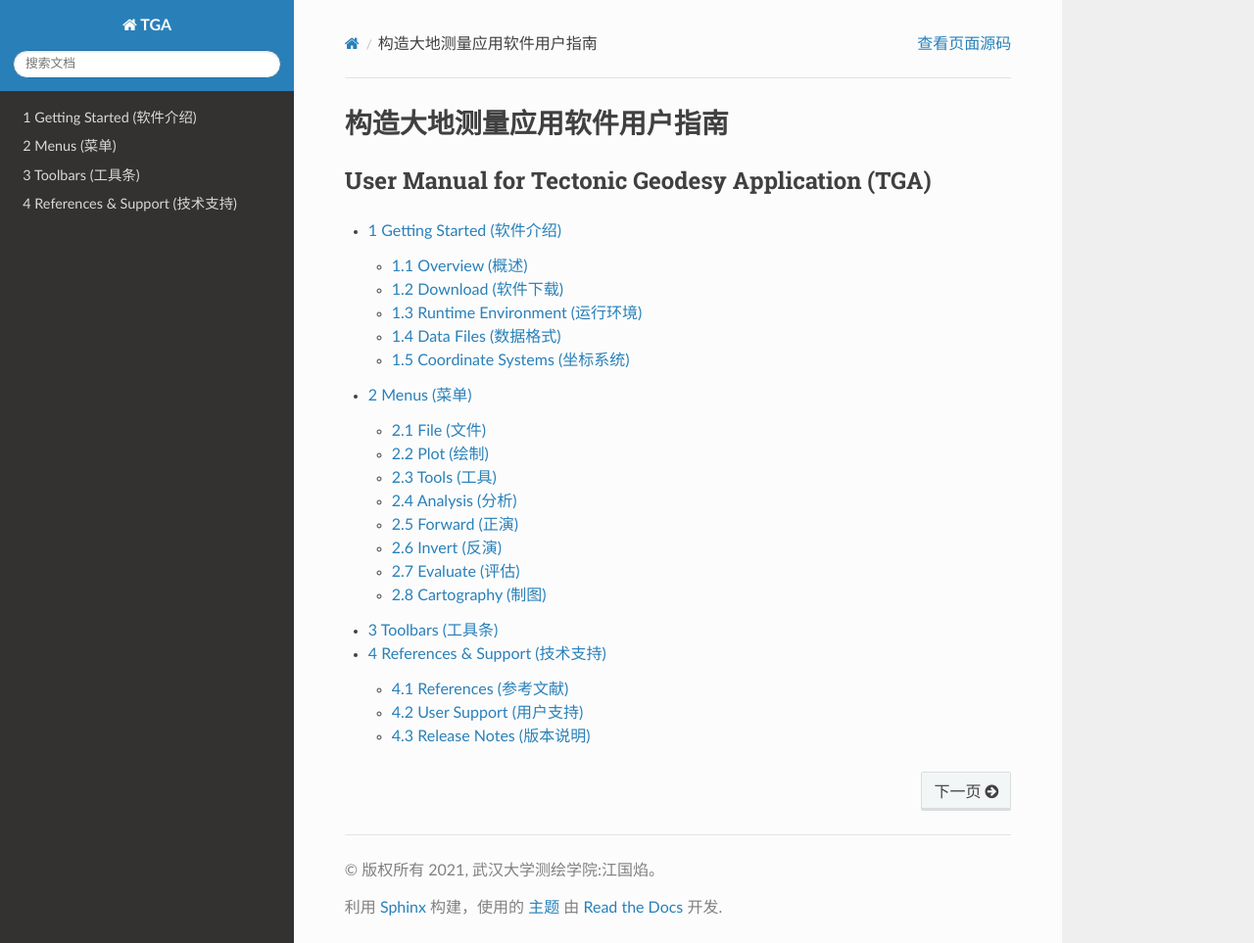
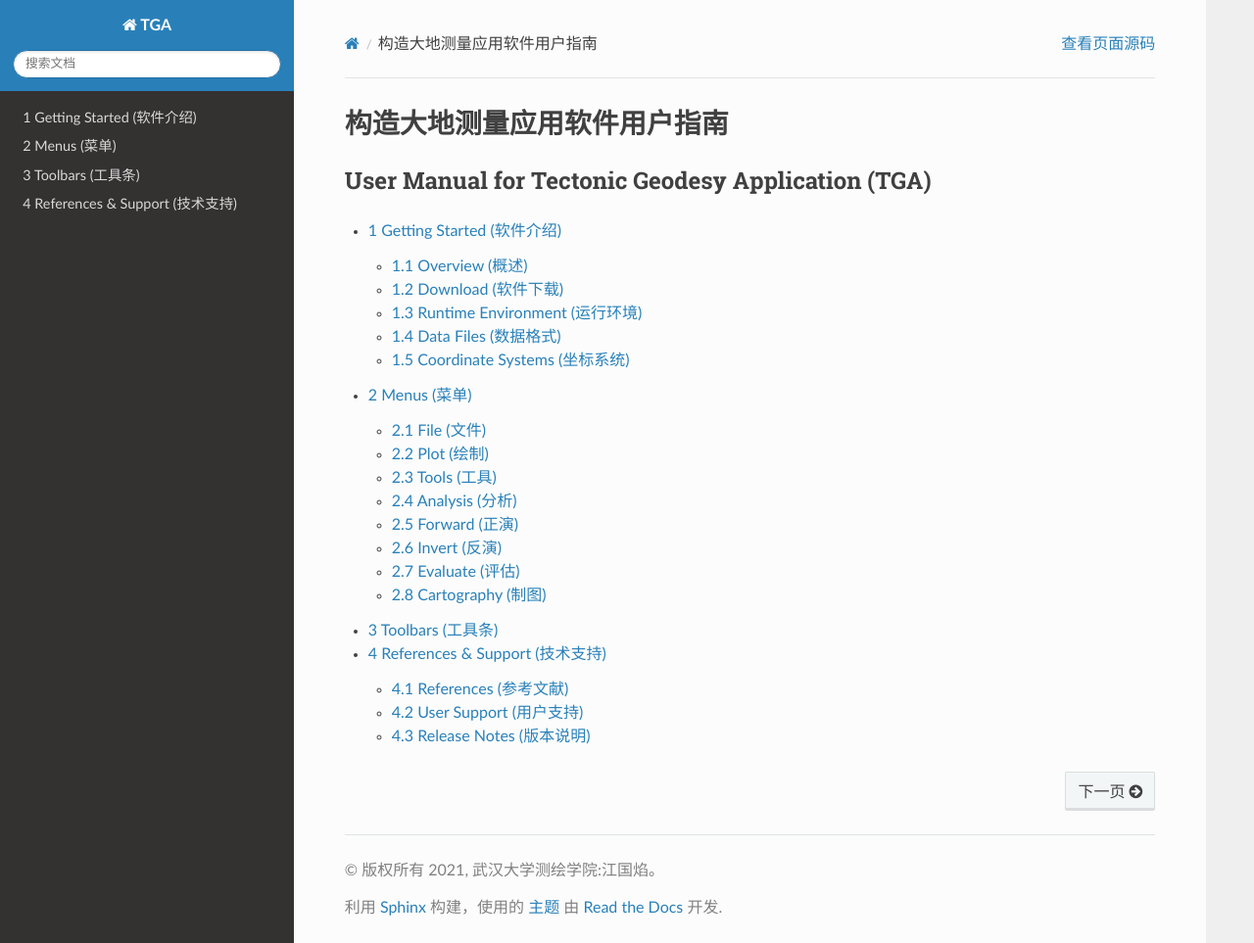
Before and after one commit to wanghai1988/qtgahelp, a Sphinx documentation site: the page built from docs/source/index.rst, in a window 1280 px wide and 963 px high. Shown: the whole window at 98% size. Built offline with Sphinx 7.4.7 and the Read the Docs theme 2.0.0, drawn with Linux system fonts in a browser that asks for light colours.

Commit message:
Update custom.css

```diff
--- a/docs/source/_static/custom.css
+++ b/docs/source/_static/custom.css
@@ -1,3 +1,3 @@
 .wy-nav-content {
-    max-width: 80% !important;
+    max-width: 95% !important;
 }
```
